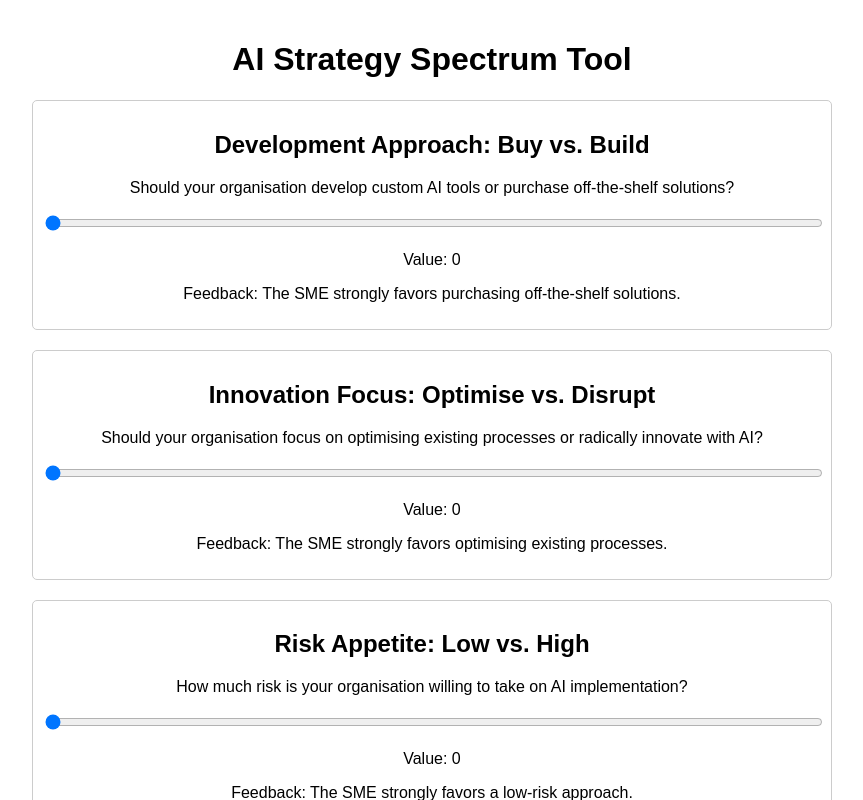
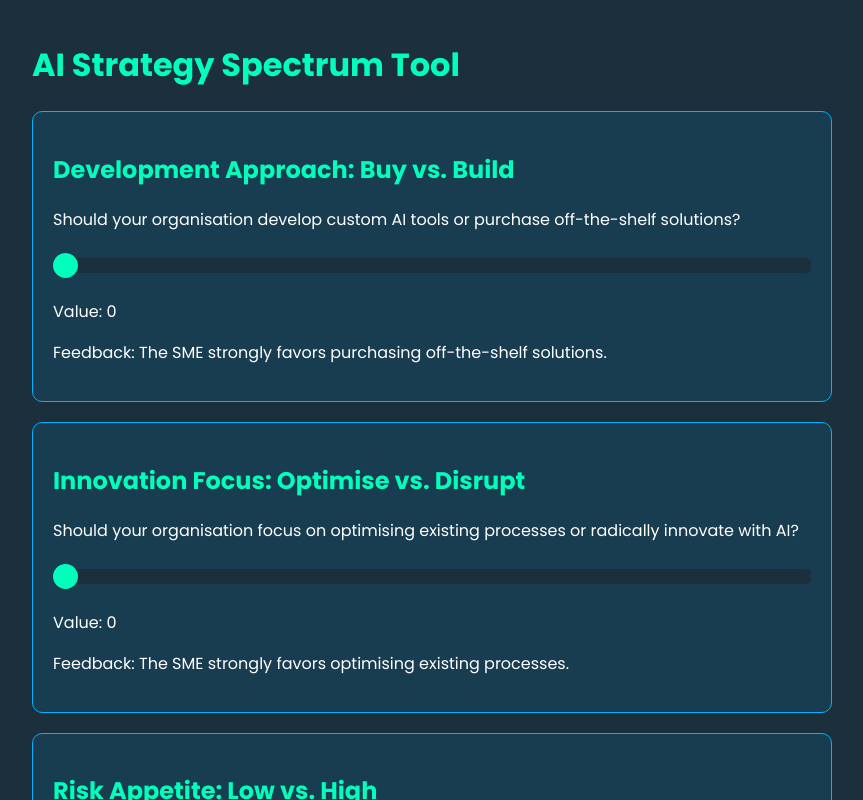
Before and after one commit to MrMnky/ai-strategy-tool, a React (Create React App) app: page / in a window 1280 px wide. Shown: the top 800 px of the page, without its empty margins (208-1071 px from the left). Built offline with nearby package versions, Linux system fonts and the light colour scheme.

Commit message:
Update App.tsx and App.css with new styling and chart improvements

```diff
--- a/src/App.css
+++ b/src/App.css
@@ -1,56 +1,79 @@
-.App {
-  text-align: center;
-}
+@import url('https://fonts.googleapis.com/css2?family=Poppins:wght@300;400;500;600;700&display=swap');
 
-.App-logo {
-  height: 40vmin;
-  pointer-events: none;
-}
-
-@media (prefers-reduced-motion: no-preference) {
-  .App-logo {
-    animation: App-logo-spin infinite 20s linear;
-  }
-}
-
-.App-header {
-  background-color: #282c34;
-  min-height: 100vh;
-  display: flex;
-  flex-direction: column;
-  align-items: center;
-  justify-content: center;
-  font-size: calc(10px + 2vmin);
+body {
+  background-color: #1B2F3C;
   color: white;
-}
-
-.App-link {
-  color: #61dafb;
-}
-
-@keyframes App-logo-spin {
-  from {
-    transform: rotate(0deg);
-  }
-  to {
-    transform: rotate(360deg);
-  }
+  font-family: 'Poppins', sans-serif;
 }
 
 .App {
   max-width: 800px;
   margin: 0 auto;
   padding: 20px;
-  font-family: Arial, sans-serif;
+}
+
+h1, h2 {
+  color: #00FFBC;
 }
 
 .dimension {
   margin-bottom: 20px;
-  padding: 10px;
-  border: 1px solid #ccc;
-  border-radius: 5px;
+  padding: 20px;
+  border: 1px solid #00B1FF;
+  border-radius: 10px;
+  background-color: rgba(0, 177, 255, 0.1);
 }
 
 input[type="range"] {
   width: 100%;
+  margin: 10px 0;
 }
+
+/* Custom styling for the range input */
+input[type="range"] {
+  -webkit-appearance: none;
+  width: 100%;
+  height: 15px;
+  border-radius: 5px;
+  background: #1B2F3C;
+  outline: none;
+}
+
+input[type="range"]::-webkit-slider-thumb {
+  -webkit-appearance: none;
+  appearance: none;
+  width: 25px;
+  height: 25px;
+  border-radius: 50%;
+  background: #00FFBC;
+  cursor: pointer;
+}
+
+input[type="range"]::-moz-range-thumb {
+  width: 25px;
+  height: 25px;
+  border-radius: 50%;
+  background: #00FFBC;
+  cursor: pointer;
+}
+
+/* Styling for the chart */
+.recharts-surface {
+  background-color: rgba(27, 47, 60, 0.7);
+}
+
+.recharts-cartesian-grid-horizontal line,
+.recharts-cartesian-grid-vertical line {
+  stroke: rgba(255, 255, 255, 0.1);
+}
+
+.recharts-xAxis .recharts-cartesian-axis-tick-value,
+.recharts-yAxis .recharts-cartesian-axis-tick-value {
+  fill: white;
+}
+
+.recharts-tooltip-wrapper {
+  background-color: #1B2F3C !important;
+  border: 1px solid #00FFBC !important;
+  color: white !important;
+}
```
